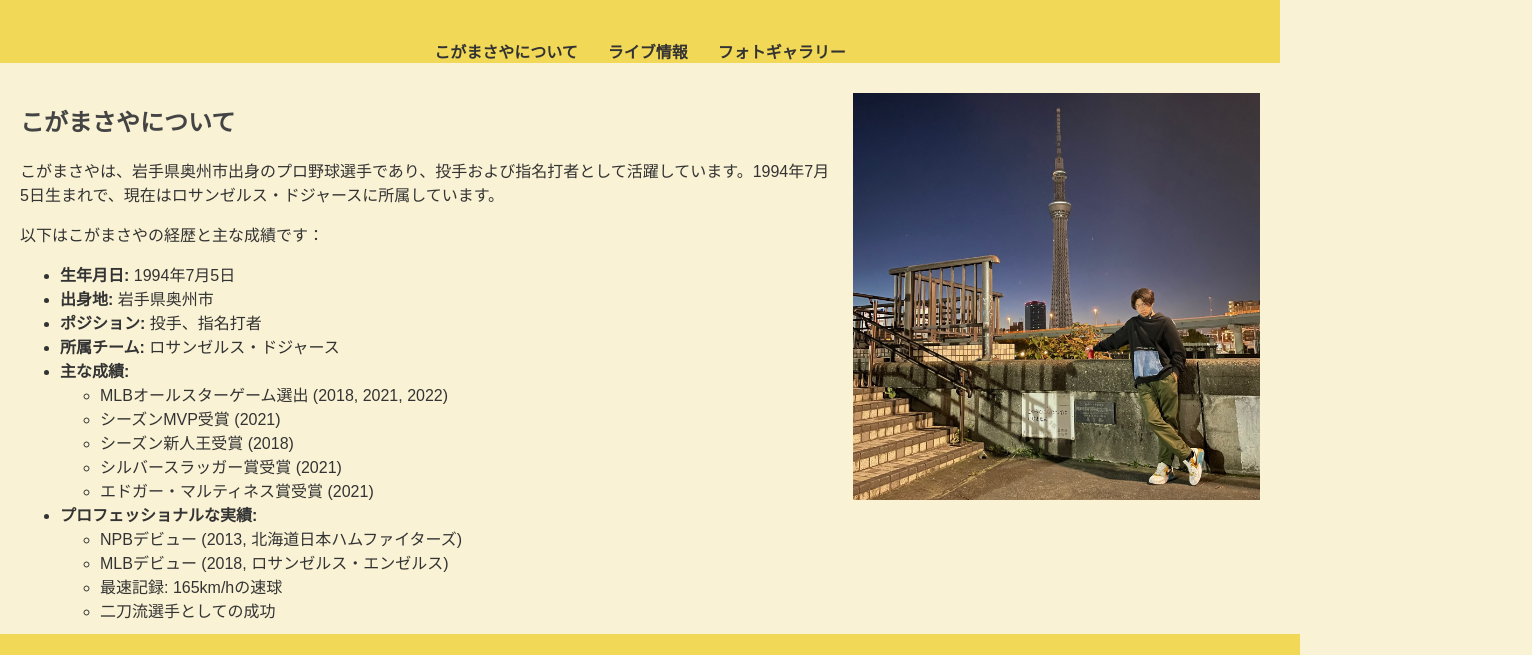
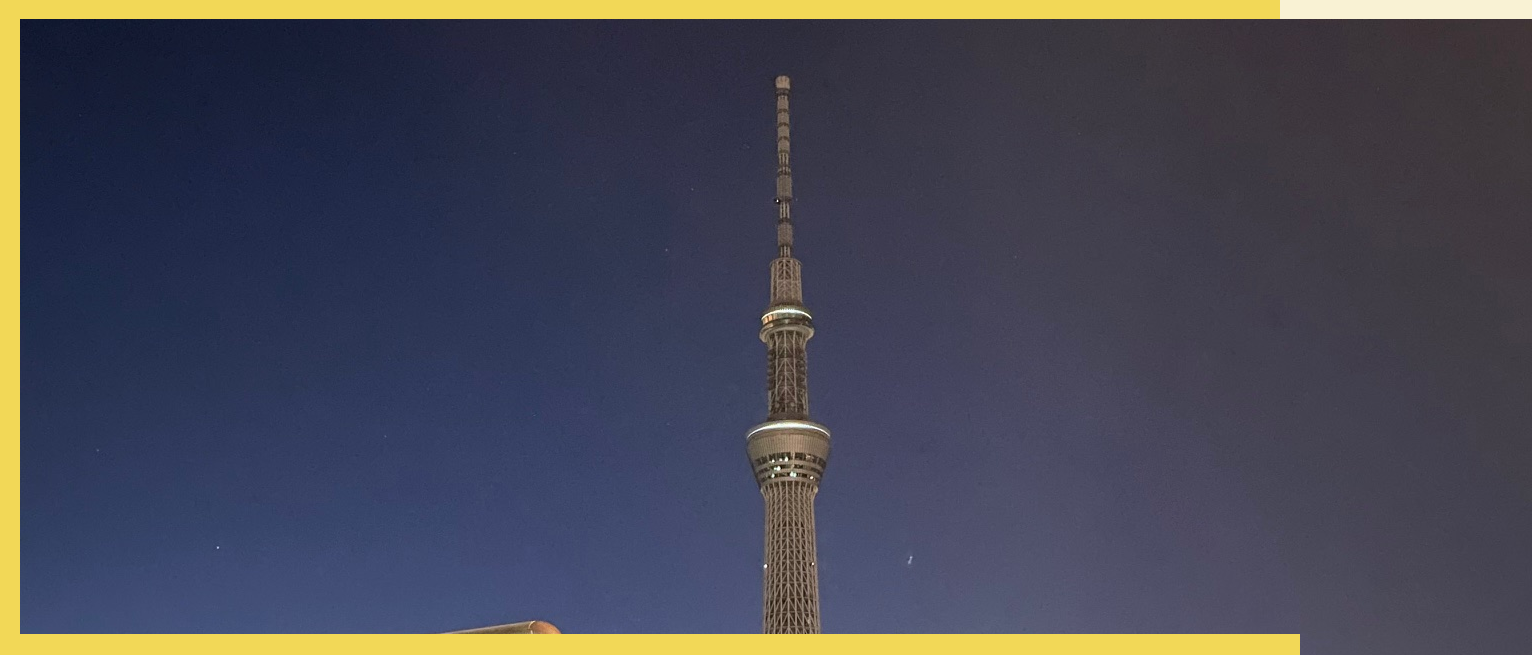
Before and after one commit to 8888hiromitsu/8888hiromitsu-kogamasaya.funclub, a plain HTML site: page index.html in a window 1280 px wide. Shown: the part 90-745 px from the top of the page, 1532 px wide, since content can reach past the window. Drawn offline with Linux system fonts and the light colour scheme.

Commit message:
Update index.html

```diff
--- a/index.html
+++ b/index.html
@@ -9,6 +9,7 @@
 <body>
     <header>
         <h1>こがまさやファンクラブ</h1>
+        <img src="images/image1.jpg" alt="こがまさやの画像1" class="main-image">
     </header>
 
     <nav>
@@ -20,8 +21,7 @@
     </nav>
 
     <main>
-        <section id="about" class="about-section">
-            <div class="about-text">
+        <section id="about">
             <h2>こがまさやについて</h2>
             <p>こがまさやは、岩手県奥州市出身のプロ野球選手であり、投手および指名打者として活躍しています。1994年7月5日生まれで、現在はロサンゼルス・ドジャースに所属しています。</p>
             <p>以下はこがまさやの経歴と主な成績です：</p>
@@ -46,9 +46,9 @@
                     <li>二刀流選手としての成功</li>
                 </ul>
             </ul>
-            </div>
-            <div class="about-image">
-                <img src="images/image1.jpg" alt="こがまさやの画像1" class="side-image">
+            <div class="profile-images">
+                <img src="images/image2.jpg" alt="こがまさやの画像2" class="small-image">
+                <img src="images/image3.jpg" alt="こがまさやの画像3" class="small-image">
             </div>
         </section>
 
```
Lines whose indentation alone changed are shown as unchanged.
